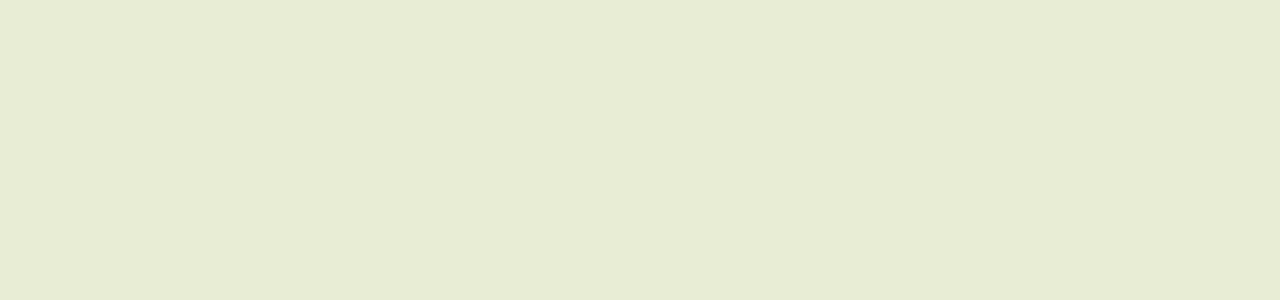
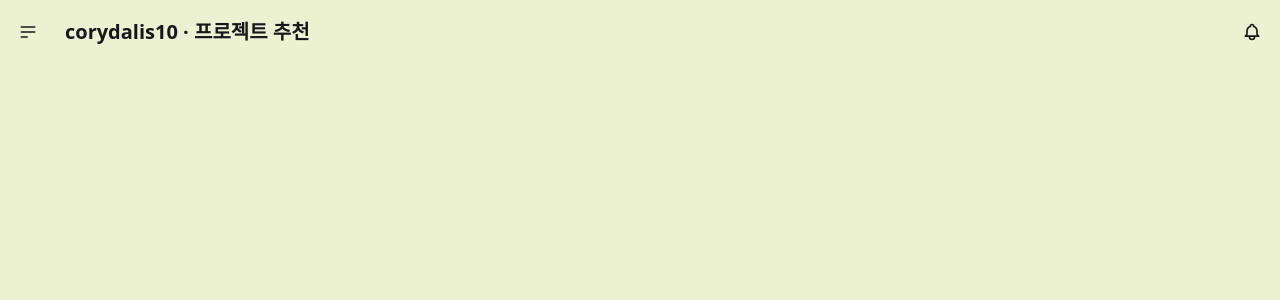
Before and after one commit to corydalis10/portfolio, a React (Vite) app: page /recommendation in a window 1280 px wide. Before the commit this address had no page. Shown: the top 300 px of the page. Built offline with nearby package versions, Linux system fonts and the light colour scheme.

Commit message:
Add recommendation page

```diff
--- a/src/App.jsx
+++ b/src/App.jsx
@@ -2,6 +2,7 @@ import { Route, Routes } from "react-router-dom"
 import Home from "./pages/Home"
 import About from "./pages/About"
 import Experience from "./pages/Experience"
+import Recommendation from "./pages/Recommendation"
 import Library from "./pages/Library"
 import "./App.css"
 
@@ -11,6 +12,7 @@ function App() {
       <Route path="/" element={<Home />} />
       <Route path="/about" element={<About />} />
       <Route path="/experience" element={<Experience />} />
+      <Route path="/recommendation" element={<Recommendation />} />
       <Route path="/library" element={<Library />} />
     </Routes>
   );
--- a/src/components/Navbar.jsx
+++ b/src/components/Navbar.jsx
@@ -21,10 +21,13 @@ function Navbar(props) {
                     </div>
                     <ul
                         tabIndex={0}
-                        className="menu menu-sm dropdown-content bg-base-100 rounded-box z-1 mt-3 w-52 p-2 border-1 border-gray-300">
+                        className="menu dropdown-content bg-base-100 rounded-box z-1 mt-3 w-52 p-2 border-1 border-gray-300">
                         <li><Link to="/">홈</Link></li>
                         <li><Link to="/about">소개</Link></li>
+                        <li className="menu-title">프로그래밍</li>
                         <li><Link to="/experience">경험</Link></li>
+                        <li><Link to="/recommendation">프로젝트 추천</Link></li>
+                        <li className="menu-title">독서</li>
                         <li><Link to="/library">도서관</Link></li>
                     </ul>
                 </div>
--- a/src/index.css
+++ b/src/index.css
@@ -2,5 +2,5 @@
 @plugin "daisyui";
 
 body, html {
-    background-color: #e8edd5;
+    background-color: #ecf1d2;
 }
--- /dev/null
+++ b/src/pages/Recommendation.jsx
@@ -0,0 +1,15 @@
+import { Helmet } from 'react-helmet'
+import Navbar from '../components/Navbar.jsx'
+
+function Library() {
+  return (
+    <>
+      <Helmet>
+        <title>corydalis10 · 프로젝트 추천</title>
+      </Helmet>
+      <Navbar subtitle="· 프로젝트 추천" />
+    </>
+  );
+}
+
+export default Library;
```
